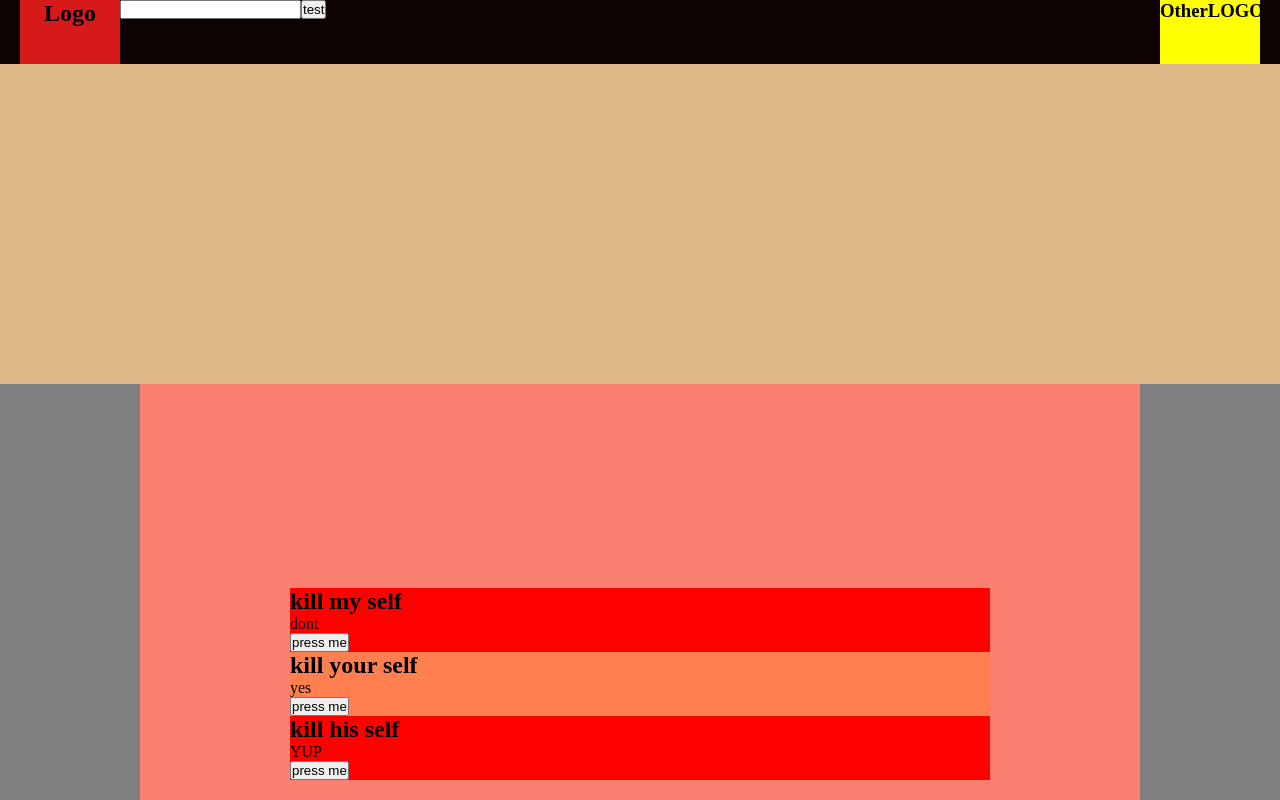
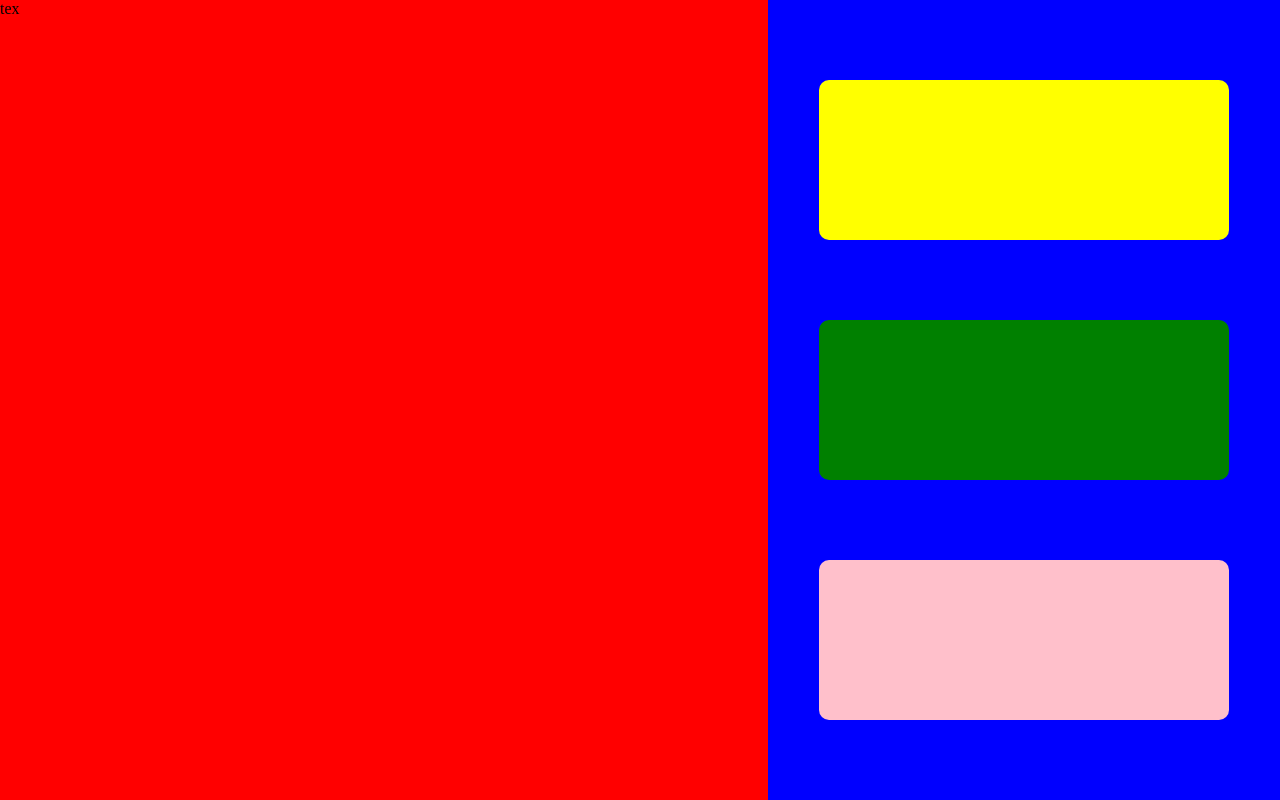
Before and after one commit to Azzahabie/ReactJS-Playground, a React (Create React App) app: page / in a window 1280 px wide. Shown: the top 800 px of the page. Built offline with nearby package versions, Linux system fonts and the light colour scheme.

Commit message:
created basic template for homepage

```diff
--- a/src/App.js
+++ b/src/App.js
@@ -1,10 +1,6 @@
-import React, { useState } from "react";
+import React, { useEffect } from "react";
 import {
-  OpeningAnim,
-  ClosingAnim,
-  NavBar,
-  StyledJumbotron,
-  TaskContainer,
+  Homepage
 } from "./components";
 import {
   GlobalStyle,
@@ -13,101 +9,16 @@ import {
 } from "./globalStyles";
 
 function App() {
-  // function slowPromise(){
-  //   return new Promise((resolve, reject) => {
-  //     setTimeout(() => {
-  //       resolve(200)
-  //     }, 5000);
-  //   })
-  // }
 
-  const [spinner, setSpinner] = useState(false);
-  const [closingSpinner, setClosingSpinner] = useState(false);
-  // eslint-disable-next-line
-  const triggerSpinner = (input) => {
-    // eslint-disable-next-line
-    if (input == "start") {
-      setSpinner(true);
-    }
-    // eslint-disable-next-line
-    if (input == "end") {
-      setSpinner(false);
-      setClosingSpinner(true);
-      setTimeout(() => {
-        setClosingSpinner(false);
-      }, 2000);
-    }
-  };
-
-  const getUser = (e) => {
-    e.preventDefault();
-    let input = document.getElementById("testInput").value;
-    triggerSpinner(input)
-  };
-
-  const [taskArr, setTaskArr] = useState([
-    {
-      id: 1,
-      task: "kill my self",
-      message: "dont",
-      active: true,
-    },
-    {
-      id: 2,
-      task: "kill your self",
-      message: "yes",
-      active: false,
-    },
-    {
-      id: 3,
-      task: "kill his self",
-      message: "YUP",
-      active: true,
-    },
-  ]);
-
-  //delete task
-  const deleteTask = (id) => {
-    setTaskArr(taskArr.filter((task) => task.id !== id));
-  };
-  //change task color using dumb way
-  //eslint-disable-next-line
-  const clickTask = (id) => {
-    let newArr = []
-    taskArr.forEach((task) => {
-      if (task.id === id) {
-        if (task.active === true) {
-          task.active = false;
-        } else {
-          task.active = true;
-        }
-      }
-      newArr.push(task)
-    });
-    setTaskArr(newArr)
-  };
-//change task color using smart way
-  const newClickTask = (id) => {
-    setTaskArr( taskArr.map((task) => task.id === id ? { ...task,active:!task.active} : task))
-  }
+  useEffect(() => {
+    document.body.style.margin = 0
+    document.body.style.padding = 0
+   });
 
   return (
-    <GlobalMainContainer>
-      {spinner ? <OpeningAnim></OpeningAnim> : null}
-      {closingSpinner ? <ClosingAnim></ClosingAnim> : null}
-      <div id="content">
-        <NavBar getUser={getUser} />
-        <StyledJumbotron />
-        <GlobalCenteredDiv>
-          <TaskContainer
-            tasksArr={taskArr}
-            onDelete={deleteTask}
-            clickTask={newClickTask}
-          />
-        </GlobalCenteredDiv>
-      </div>
-      <GlobalStyle />
-    </GlobalMainContainer>
+    <Homepage>
+
+    </Homepage>
   );
 }
 
--- /dev/null
+++ b/src/components/homepage/homepage.elements.js
@@ -0,0 +1,24 @@
+//eslint-disable-next-line
+import styled, { keyframes } from "styled-components";
+
+export const MainContainer = styled.div`
+  width: 100%;
+  height: 100vh;
+  background-color: burlywood;
+  display:flex
+
+`;
+export const LeftContainer = styled.div`
+  flex:0.6;
+  height:${window.innerHeight};
+  background-color:red;
+`;
+export const RightContainer = styled.div`
+  flex:0.4;
+  height:${window.innerHeight};
+  background-color:blue;
+  display:flex;
+  flex-direction:column;
+  justify-content:space-evenly;
+  align-items:center;
+`;
--- /dev/null
+++ b/src/components/homepage/homepage.js
@@ -0,0 +1,26 @@
+import { LeftContainer, MainContainer,RightContainer } from './homepage.elements'
+import { Container_1,Container_2,Container_3} from './rightContainerItems.elements'
+const Homepage = () => {
+
+    return (
+        <MainContainer>
+            <LeftContainer>
+                tex
+            </LeftContainer>
+            <RightContainer>
+                <Container_1>
+
+                </Container_1>
+                <Container_2>
+
+                </Container_2>
+                <Container_3>
+
+                </Container_3>
+            </RightContainer>
+        </MainContainer>
+    )
+}
+
+
+export default Homepage
--- /dev/null
+++ b/src/components/homepage/rightContainerItems.elements.js
@@ -0,0 +1,23 @@
+//eslint-disable-next-line
+import styled, { keyframes } from "styled-components";
+
+export const Container_1 = styled.div`
+    background-color:yellow;
+    width:80%;
+    height:20%;
+    border-radius:10px
+`;
+export const Container_2 = styled.div`
+    background-color:green;
+    width:80%;
+    height:20%;
+    border-radius:10px
+
+`;
+export const Container_3 = styled.div`
+    background-color:pink;
+    width:80%;
+    height:20%;
+    border-radius:10px
+
+`;
--- a/src/components/index.js
+++ b/src/components/index.js
@@ -3,3 +3,4 @@ export {default as OpeningAnim} from './OpeningAnim/openingAnim'
 export {default as ClosingAnim} from './closingAnim/closingAnim'
 export { default as StyledJumbotron } from './jumbotron/jumbotron'
 export {default as TaskContainer} from './tasksContainer/taskContainer'
+export {default as Homepage} from './homepage/homepage'
```
Also changed, not shown: src/OldApp.js (added, +114 -0 lines).
